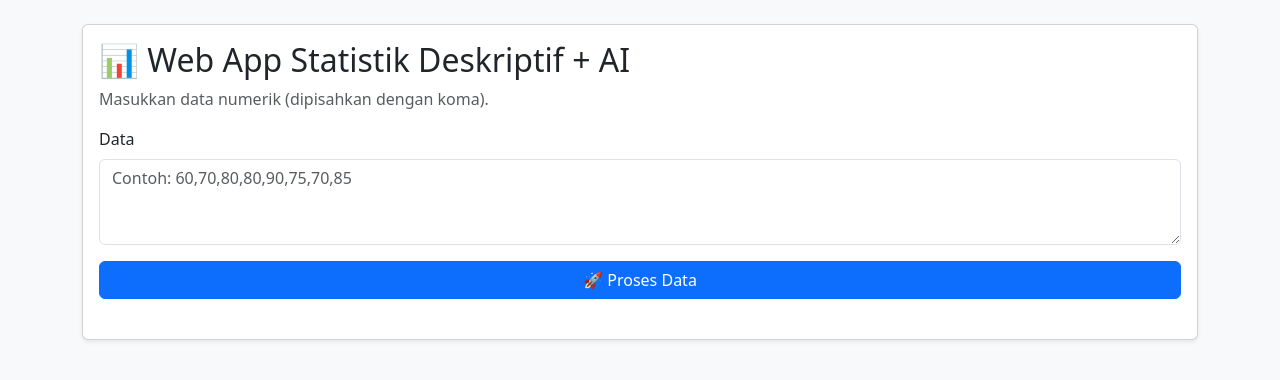
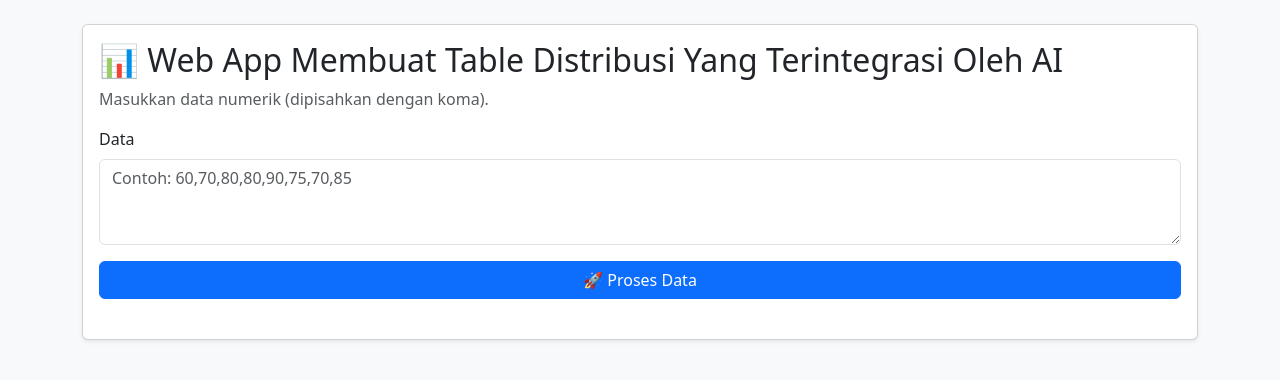
Before and after one commit to devilsduddee/Tugas-Statistika, a Flask app: page / in a window 1280 px wide. Shown: the top 380 px of the page. Run offline with Flask 3, Linux system fonts and the light colour scheme.

Commit message:
Update title and heading for distribution table

```diff
--- a/templates/index.html
+++ b/templates/index.html
@@ -3,7 +3,7 @@
 <head>
     <meta charset="UTF-8">
     <meta name="viewport" content="width=device-width, initial-scale=1">
-    <title>Statistik Deskriptif AI</title>
+    <title>Statistik Table Distribusi</title>
 
     <!-- Bootstrap 5 -->
     <link href="https://cdn.jsdelivr.net/npm/bootstrap@5.3.2/dist/css/bootstrap.min.css" rel="stylesheet">
@@ -100,7 +100,7 @@
     <div class="card shadow-sm">
         <div class="card-body">
 
-            <h2 class="mb-2">📊 Web App Statistik Deskriptif + AI</h2>
+            <h2 class="mb-2">📊 Web App Membuat Table Distribusi Yang Terintegrasi Oleh AI</h2>
             <p class="text-muted">Masukkan data numerik (dipisahkan dengan koma).</p>
 
             {% if error %}
```
